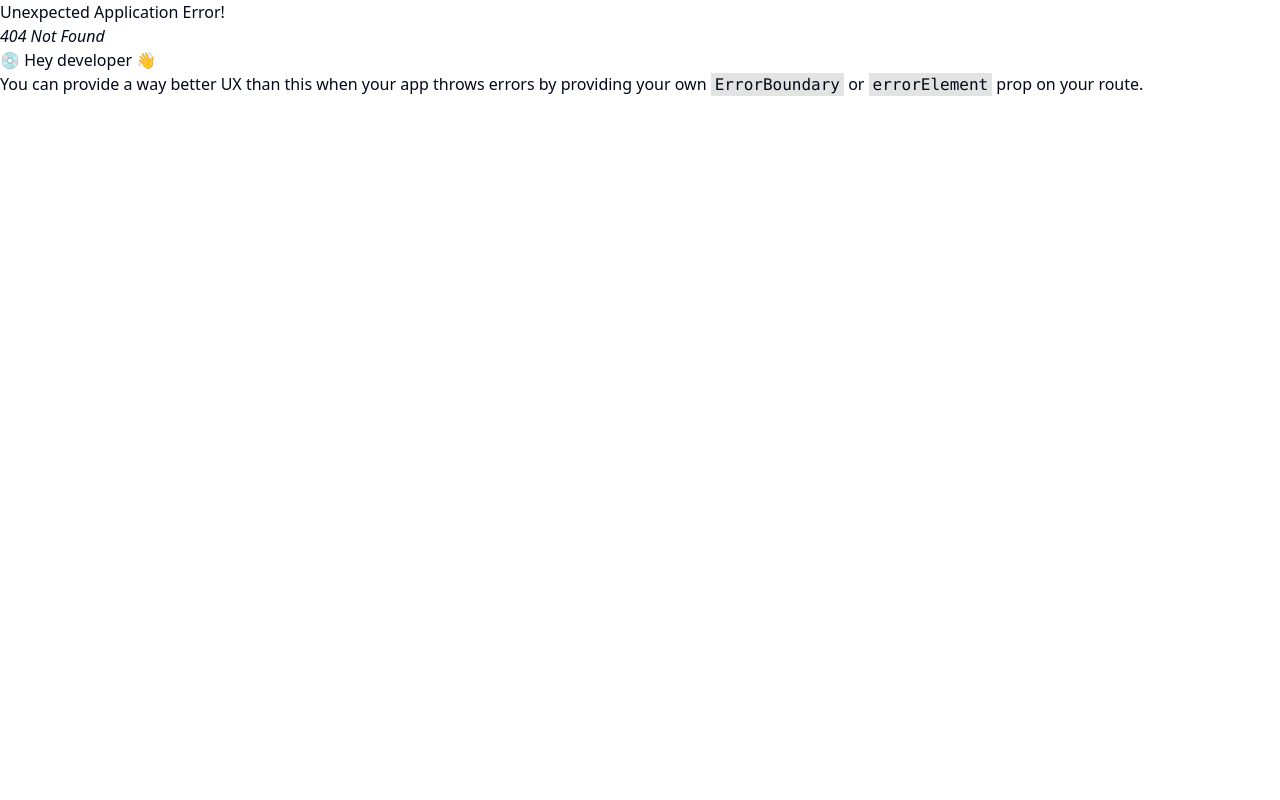
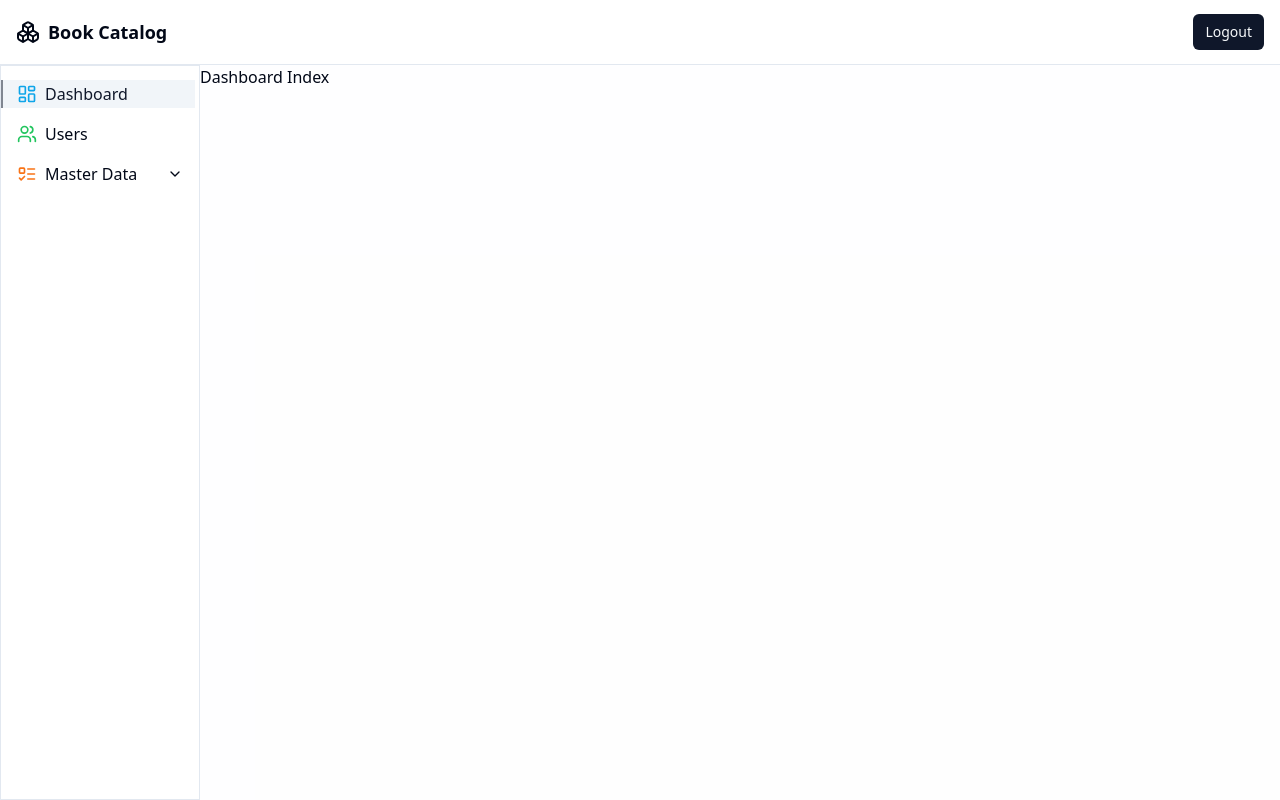
Before and after one commit to ecountergg/pet-react, a React (Vite) app: page /admin/dashboard in a window 1280 px wide. Before the commit this address had no page. Built offline with nearby package versions, Linux system fonts and the light colour scheme; sample sign-in values are in the browser's storage.

Commit message:
feat: setup sidebar

```diff
--- a/src/components/molecules/header/index.tsx
+++ b/src/components/molecules/header/index.tsx
@@ -8,7 +8,7 @@ export default function Header() {
     <div className="supports-backdrop-blur:bg-background/60 left-0 right-0 top-0 z-20 border-b bg-background/95 backdrop-blur">
       <nav className="flex h-16 items-center justify-between px-4">
         <Link
-          to={"/admin"}
+          to={"/admin/dashboard"}
           className="hidden items-center justify-between gap-2 md:flex"
         >
           <Boxes className="h-6 w-6" />
--- a/src/components/molecules/login-form/index.tsx
+++ b/src/components/molecules/login-form/index.tsx
@@ -45,7 +45,7 @@ export const LoginForm = ({ className }: ILoginFormProps) => {
 
       navigate(
         {
-          pathname: "admin",
+          pathname: "admin/dashboard",
         },
         {
           replace: true,
--- a/src/components/molecules/tree/index.tsx
+++ b/src/components/molecules/tree/index.tsx
@@ -1,6 +1,5 @@
 import React, { useRef } from "react";
 import * as AccordionPrimitive from "@radix-ui/react-accordion";
-import { cn } from "@/lib/clsx";
 import { type LucideIcon } from "lucide-react";
 
 import { AScrollArea } from "@/components/atoms/scroll-area/index";
@@ -9,11 +8,13 @@ import {
   AAccordionTrigger,
   AAccordionContent,
 } from "@/components/atoms/accordion";
+import { cn } from "@/lib/clsx";
+import { useNavigate } from "react-router-dom";
 
 interface TreeDataItem {
   id: string;
   name: string;
-  href: string;
+  href?: string;
   icon?: LucideIcon;
   color?: string;
   children?: TreeDataItem[];
@@ -46,6 +47,7 @@ const ATree = React.forwardRef<HTMLDivElement, TreeProps>(
       string | undefined
     >(initialSelelectedItemId);
     const refRoot = useRef<HTMLDivElement>(null);
+    const navigate = useNavigate();
 
     const handleSelectChange = React.useCallback(
       (item: TreeDataItem | undefined) => {
@@ -53,6 +55,7 @@ const ATree = React.forwardRef<HTMLDivElement, TreeProps>(
         if (onSelectChange) {
           onSelectChange(item);
         }
+        if (item?.href) navigate(item.href);
       },
       [onSelectChange]
     );
--- a/src/components/templates/admin/index.tsx
+++ b/src/components/templates/admin/index.tsx
@@ -2,6 +2,7 @@ import { ATree } from "@/components/molecules/tree/index";
 import { Wrapper } from "../wrapper/index";
 import Header from "@/components/molecules/header/index";
 import { NAV_ITEMS } from "@/consts/nav-item";
+import AuthGuard from "@/guards/auth";
 
 type Props = {
   children: string | JSX.Element;
@@ -9,6 +10,7 @@ type Props = {
 
 export const Admin = ({ children }: Props) => {
   return (
+    <AuthGuard>
       <Wrapper>
         <div className="relative flex flex-col h-screen w-screen border-collapse overflow-hidden">
           <Header />
@@ -16,7 +18,7 @@ export const Admin = ({ children }: Props) => {
             <ATree
               data={NAV_ITEMS}
               className="flex-shrink-0 w-[200px] border"
-            initialSelelectedItemId="3-1"
+              initialSelelectedItemId="1"
             />
             <main className="w-full overflow-auto bg-secondary/10">
               {children}
@@ -24,5 +26,6 @@ export const Admin = ({ children }: Props) => {
           </div>
         </div>
       </Wrapper>
+    </AuthGuard>
   );
 };
--- a/src/consts/nav-item.ts
+++ b/src/consts/nav-item.ts
@@ -12,36 +12,36 @@ export const NAV_ITEMS: TreeDataItem[] = [
     id: "1",
     name: "Dashboard",
     icon: LayoutDashboard,
-    href: "/admin",
+    href: "/admin/dashboard",
     color: "text-sky-500",
   },
   {
     id: "2",
     name: "Users",
     icon: Users,
-    href: "/users",
+    href: "/admin/users",
     color: "text-green-500",
   },
   {
     id: "3",
     name: "Master Data",
     icon: ListTodo,
-    href: "/master-data",
+    href: "",
     color: "text-orange-500",
     children: [
       {
         id: "3-1",
         name: "Author",
         icon: PersonStanding,
-        color: "text-red-500",
-        href: "/admin/master-data/author",
+        color: "text-orange-500",
+        href: "",
       },
       {
         id: "3-2",
         name: "Book",
         icon: Book,
-        color: "text-purple-500",
-        href: "/admin/master-data/book",
+        color: "text-orange-500",
+        href: "",
       },
     ],
   },
--- a/src/guards/un-auth.tsx
+++ b/src/guards/un-auth.tsx
@@ -12,7 +12,7 @@ const UnAuthGuard = ({ children }: React.PropsWithChildren) => {
     const token = Boolean(localStorage.getItem("authToken"));
 
     if (token) {
-      return navigate("/admin");
+      return navigate("/admin/dashboard");
     }
   };
 
--- /dev/null
+++ b/src/pages/admin/dashboard/index.tsx
@@ -0,0 +1,3 @@
+export const DashboardIndex = () => {
+  return <h1>Dashboard Index</h1>;
+};
--- a/src/pages/admin/index.tsx
+++ b/src/pages/admin/index.tsx
@@ -1,9 +1,10 @@
 import { Admin } from "@/components/templates/admin/index";
+import { Outlet } from "react-router-dom";
 
 export const AdminIndex = () => {
   return (
     <Admin>
-      <h1>Admin Index</h1>
+      <Outlet />
     </Admin>
   );
 };
--- /dev/null
+++ b/src/pages/admin/users/index.tsx
@@ -0,0 +1,3 @@
+export const UsersIndex = () => {
+  return <h1>Users Index</h1>;
+};
--- a/src/routes/admin.tsx
+++ b/src/routes/admin.tsx
@@ -1,16 +1,23 @@
 import { RouteObject } from "react-router-dom";
 
-import AuthGuard from "@/guards/auth";
 import { AdminIndex } from "@/pages/admin/index";
+import { UsersIndex } from "@/pages/admin/users";
+import { DashboardIndex } from "@/pages/admin/dashboard";
 
 const ADMIN_ROUTES: RouteObject[] = [
   {
     path: "admin",
-    element: (
-      <AuthGuard>
-        <AdminIndex />
-      </AuthGuard>
-    ),
+    element: <AdminIndex />,
+    children: [
+      {
+        path: "dashboard",
+        element: <DashboardIndex />,
+      },
+      {
+        path: "users",
+        element: <UsersIndex />,
+      },
+    ],
   },
 ];
 
```
Lines whose indentation alone changed are shown as unchanged.
